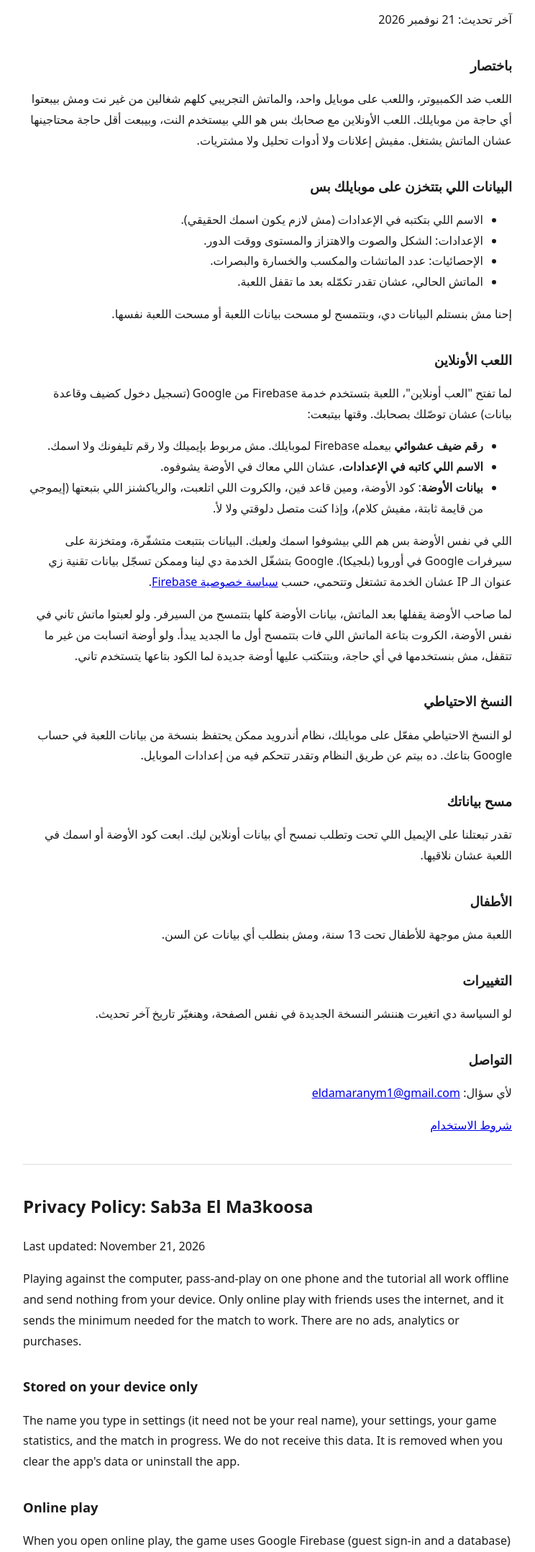
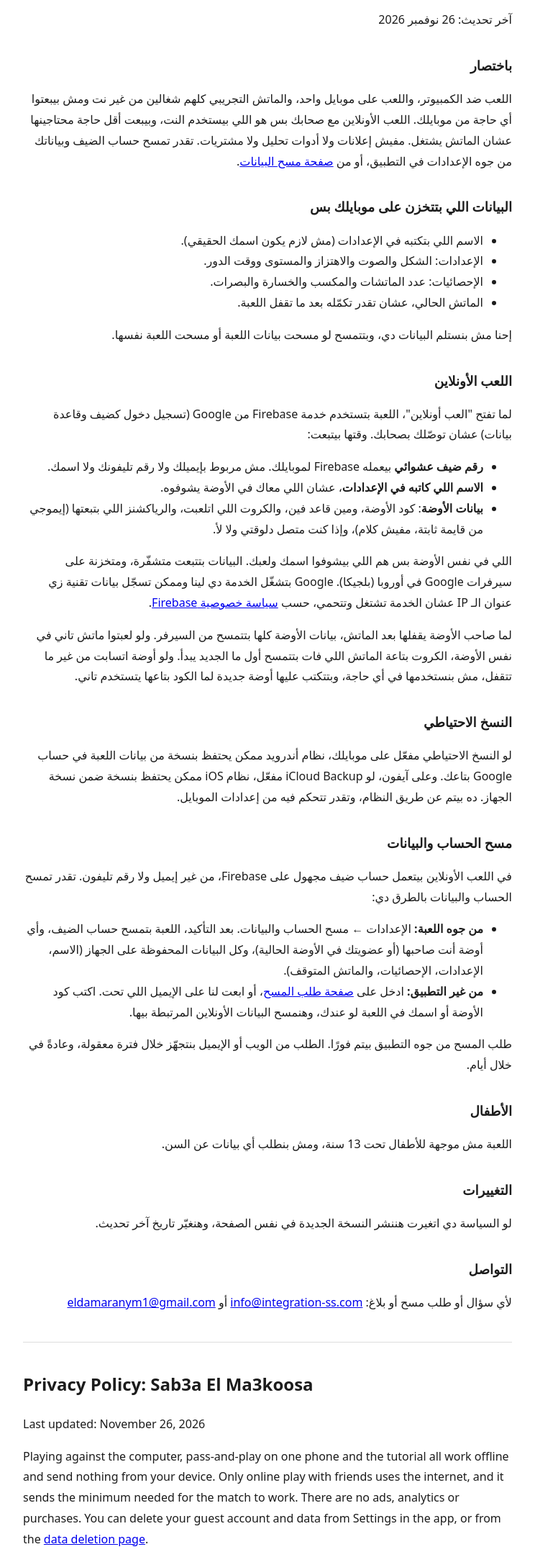
Before and after one commit to eldamaranym1-rgb/sab3a-privacy, a plain HTML site: page index.html in a window 1280 px wide. Shown: the part 86-2242 px from the top of the page at 72% size, without its empty margins (268-1012 px from the left). Drawn offline with Linux system fonts and the light colour scheme.

Commit message:
Update Sab3a El Ma3koosa privacy policy.
Add in-app and web account/data deletion, iOS/iCloud backup notes, and contact addresses for deletion requests and reports.

```diff
--- a/index.html
+++ b/index.html
@@ -13,10 +13,10 @@
 </head>
 <body>
 <h1>سياسة الخصوصية: السبعة المعكوسة</h1>
-<p>آخر تحديث: 21 نوفمبر 2026</p>
+<p>آخر تحديث: 26 نوفمبر 2026</p>
 
 <h2>باختصار</h2>
-<p>اللعب ضد الكمبيوتر، واللعب على موبايل واحد، والماتش التجريبي كلهم شغالين من غير نت ومش بيبعتوا أي حاجة من موبايلك. اللعب الأونلاين مع صحابك بس هو اللي بيستخدم النت، وبيبعت أقل حاجة محتاجينها عشان الماتش يشتغل. مفيش إعلانات ولا أدوات تحليل ولا مشتريات.</p>
+<p>اللعب ضد الكمبيوتر، واللعب على موبايل واحد، والماتش التجريبي كلهم شغالين من غير نت ومش بيبعتوا أي حاجة من موبايلك. اللعب الأونلاين مع صحابك بس هو اللي بيستخدم النت، وبيبعت أقل حاجة محتاجينها عشان الماتش يشتغل. مفيش إعلانات ولا أدوات تحليل ولا مشتريات. تقدر تمسح حساب الضيف وبياناتك من جوه الإعدادات في التطبيق، أو من <a href="https://eldamaranym1-rgb.github.io/sab3a-delete/">صفحة مسح البيانات</a>.</p>
 
 <h2>البيانات اللي بتتخزن على موبايلك بس</h2>
 <ul>
@@ -38,10 +38,15 @@
 <p>لما صاحب الأوضة يقفلها بعد الماتش، بيانات الأوضة كلها بتتمسح من السيرفر. ولو لعبتوا ماتش تاني في نفس الأوضة، الكروت بتاعة الماتش اللي فات بتتمسح أول ما الجديد يبدأ. ولو أوضة اتسابت من غير ما تتقفل، مش بنستخدمها في أي حاجة، وبتتكتب عليها أوضة جديدة لما الكود بتاعها يتستخدم تاني.</p>
 
 <h2>النسخ الاحتياطي</h2>
-<p>لو النسخ الاحتياطي مفعّل على موبايلك، نظام أندرويد ممكن يحتفظ بنسخة من بيانات اللعبة في حساب Google بتاعك. ده بيتم عن طريق النظام وتقدر تتحكم فيه من إعدادات الموبايل.</p>
+<p>لو النسخ الاحتياطي مفعّل على موبايلك، نظام أندرويد ممكن يحتفظ بنسخة من بيانات اللعبة في حساب Google بتاعك. وعلى آيفون، لو iCloud Backup مفعّل، نظام iOS ممكن يحتفظ بنسخة ضمن نسخة الجهاز. ده بيتم عن طريق النظام، وتقدر تتحكم فيه من إعدادات الموبايل.</p>
 
-<h2>مسح بياناتك</h2>
-<p>تقدر تبعتلنا على الإيميل اللي تحت وتطلب نمسح أي بيانات أونلاين ليك. ابعت كود الأوضة أو اسمك في اللعبة عشان نلاقيها.</p>
+<h2>مسح الحساب والبيانات</h2>
+<p>في اللعب الأونلاين بيتعمل حساب ضيف مجهول على Firebase، من غير إيميل ولا رقم تليفون. تقدر تمسح الحساب والبيانات بالطرق دي:</p>
+<ul>
+  <li><b>من جوه اللعبة:</b> الإعدادات ← مسح الحساب والبيانات. بعد التأكيد، اللعبة بتمسح حساب الضيف، وأي أوضة أنت صاحبها (أو عضويتك في الأوضة الحالية)، وكل البيانات المحفوظة على الجهاز (الاسم، الإعدادات، الإحصائيات، والماتش المتوقف).</li>
+  <li><b>من غير التطبيق:</b> ادخل على <a href="https://eldamaranym1-rgb.github.io/sab3a-delete/">صفحة طلب المسح</a>، أو ابعت لنا على الإيميل اللي تحت. اكتب كود الأوضة أو اسمك في اللعبة لو عندك، وهنمسح البيانات الأونلاين المرتبطة بيها.</li>
+</ul>
+<p>طلب المسح من جوه التطبيق بيتم فورًا. الطلب من الويب أو الإيميل بنتجهّز خلال فترة معقولة، وعادةً في خلال أيام.</p>
 
 <h2>الأطفال</h2>
 <p>اللعبة مش موجهة للأطفال تحت 13 سنة، ومش بنطلب أي بيانات عن السن.</p>
@@ -50,13 +55,12 @@
 <p>لو السياسة دي اتغيرت هننشر النسخة الجديدة في نفس الصفحة، وهنغيّر تاريخ آخر تحديث.</p>
 
 <h2>التواصل</h2>
-<p>لأي سؤال: <a href="mailto:eldamaranym1@gmail.com">eldamaranym1@gmail.com</a></p>
-<p><a href="./terms.html">شروط الاستخدام</a></p>
+<p>لأي سؤال أو طلب مسح أو بلاغ: <a href="mailto:info@integration-ss.com">info@integration-ss.com</a> أو <a href="mailto:eldamaranym1@gmail.com">eldamaranym1@gmail.com</a></p>
 
 <section class="en">
 <h1>Privacy Policy: Sab3a El Ma3koosa</h1>
-<p>Last updated: November 21, 2026</p>
-<p>Playing against the computer, pass-and-play on one phone and the tutorial all work offline and send nothing from your device. Only online play with friends uses the internet, and it sends the minimum needed for the match to work. There are no ads, analytics or purchases.</p>
+<p>Last updated: November 26, 2026</p>
+<p>Playing against the computer, pass-and-play on one phone and the tutorial all work offline and send nothing from your device. Only online play with friends uses the internet, and it sends the minimum needed for the match to work. There are no ads, analytics or purchases. You can delete your guest account and data from Settings in the app, or from the <a href="https://eldamaranym1-rgb.github.io/sab3a-delete/">data deletion page</a>.</p>
 <h2>Stored on your device only</h2>
 <p>The name you type in settings (it need not be your real name), your settings, your game statistics, and the match in progress. We do not receive this data. It is removed when you clear the app's data or uninstall the app.</p>
 <h2>Online play</h2>
@@ -69,15 +73,19 @@
 <p>Only the players in the same room see your name and moves. Data is encrypted in transit and stored on Google servers in Europe (Belgium). Google runs this service for us and may log technical data such as IP addresses to operate and protect it, under the <a href="https://firebase.google.com/support/privacy">Firebase privacy terms</a>.</p>
 <p>When the host closes the room after a match, all its data is deleted from the server. If you play another match in the same room, the previous match's moves are deleted as the new one starts. A room left without being closed is not used for anything and is overwritten when its code is used again.</p>
 <h2>Backup</h2>
-<p>If device backup is turned on, Android may keep a copy of the game's data in your Google account. Android handles this, and you control it in your device settings.</p>
-<h2>Deleting your data</h2>
-<p>Email us at the address below to ask us to delete any online data about you. Include the room code or your in-game name so we can find it.</p>
+<p>If device backup is turned on, Android may keep a copy of the game's data in your Google account. On iPhone, if iCloud Backup is on, iOS may include the game's data in the device backup. The operating system handles this, and you control it in your device settings.</p>
+<h2>Deleting your account and data</h2>
+<p>Online play creates an anonymous Firebase guest account, not linked to an email or phone number. You can delete the account and data in either of these ways:</p>
+<ul>
+  <li><b>In the app:</b> Settings → Delete account and data. After you confirm, the game deletes the guest account, any room you host (or your membership in the current room), and all data stored on the device (name, settings, statistics and a saved match).</li>
+  <li><b>Without the app:</b> Use the <a href="https://eldamaranym1-rgb.github.io/sab3a-delete/">deletion request page</a>, or email us at the address below. Include the room code or your in-game name if you have them, and we will delete the associated online data.</li>
+</ul>
+<p>Deletion started in the app takes effect immediately. Requests sent from the web or by email are handled within a reasonable period, usually a few days.</p>
 <h2>Children</h2>
 <p>The game is not directed at children under 13, and it does not ask for anyone's age.</p>
 <h2>Changes</h2>
 <p>If this policy changes, we will post the new version on this page and update the date above.</p>
-<p>Contact: <a href="mailto:eldamaranym1@gmail.com">eldamaranym1@gmail.com</a></p>
-<p><a href="./terms.html">Terms of Service</a></p>
+<p>Contact: <a href="mailto:info@integration-ss.com">info@integration-ss.com</a> or <a href="mailto:eldamaranym1@gmail.com">eldamaranym1@gmail.com</a></p>
 </section>
 </body>
 </html>
```
